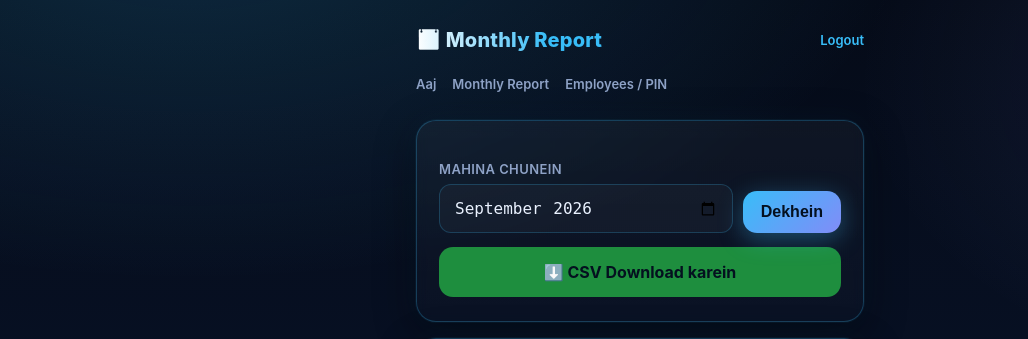
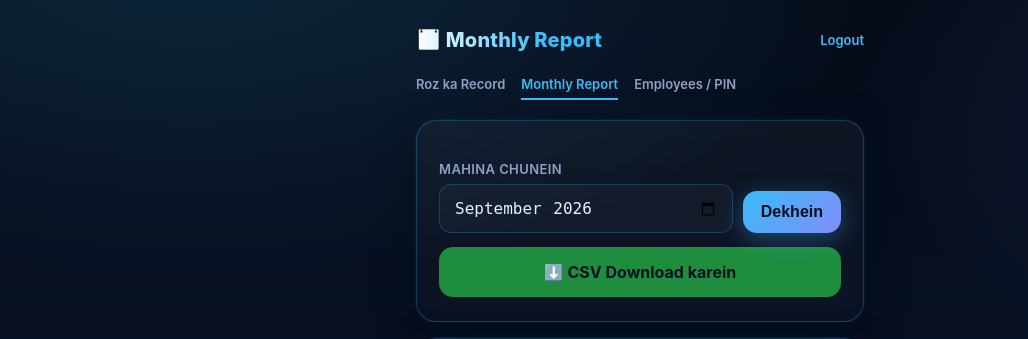
Before and after one commit to 55kkkkk5/office-attendance, a Flask app: page /admin/report in a window 1280 px wide. Shown: the top 339 px of the page, without its empty margins (0-1028 px from the left). Run offline with Flask 3, Linux system fonts and the light colour scheme; the visitor is signed in with stand-in values (Sample User, id 1); data comes from the database, SQL or seed files in the repository; data that the repository does not hold is empty.

Commit message:
Update admin_report.html

```diff
--- a/templates/admin_report.html
+++ b/templates/admin_report.html
@@ -6,8 +6,8 @@
   <a href="{{ url_for('admin_logout') }}">Logout</a>
 </div>
 <div class="nav">
-  <a href="{{ url_for('admin_dashboard') }}">Aaj</a>
-  <a href="{{ url_for('admin_report') }}">Monthly Report</a>
+  <a href="{{ url_for('admin_dashboard') }}">Roz ka Record</a>
+  <a class="active" href="{{ url_for('admin_report') }}">Monthly Report</a>
   <a href="{{ url_for('admin_employees') }}">Employees / PIN</a>
 </div>
 
```
